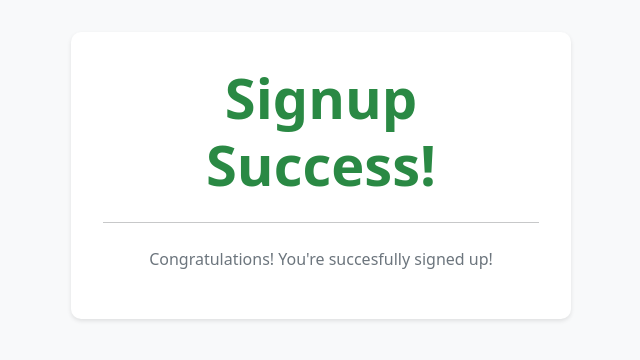
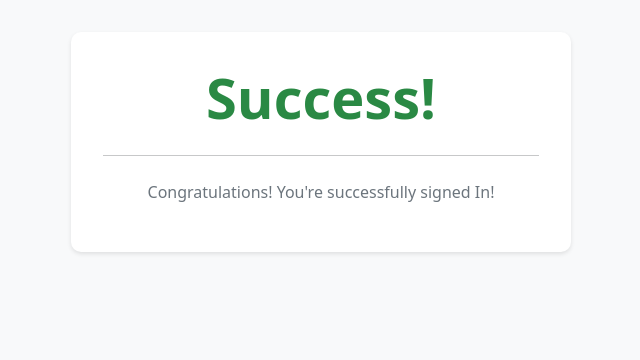
Before and after one commit to ehsaancode/Signup-form-mailchimp, a website: page success.html in a window 1280 px wide. Shown: the whole page, without its empty margins (319-959 px from the left). Drawn offline with nearby package versions, Linux system fonts and the light colour scheme.

Commit message:
Update success.html

```diff
--- a/success.html
+++ b/success.html
@@ -45,9 +45,9 @@
 
 <body>
     <div class="jumbotron">
-        <h1 class="display-4">Signup Success!</h1>
+        <h1 class="display-4">Success!</h1>
         <hr class="my-4">
-        <p>Congratulations! You're succesfully signed up!</p>
+        <p>Congratulations! You're successfully signed In!</p>
     </div>
 </body>
 
```
